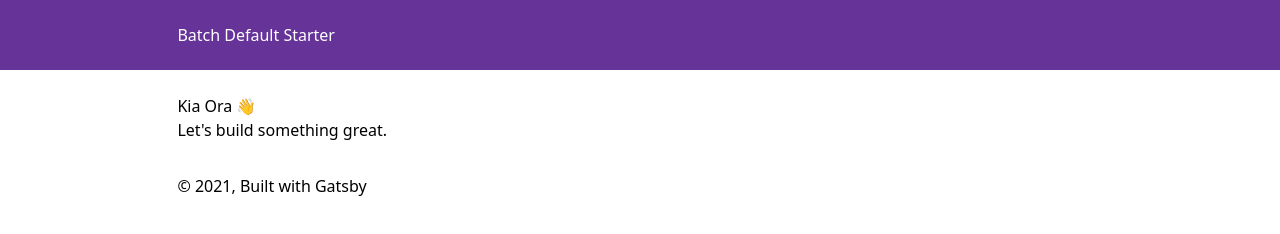
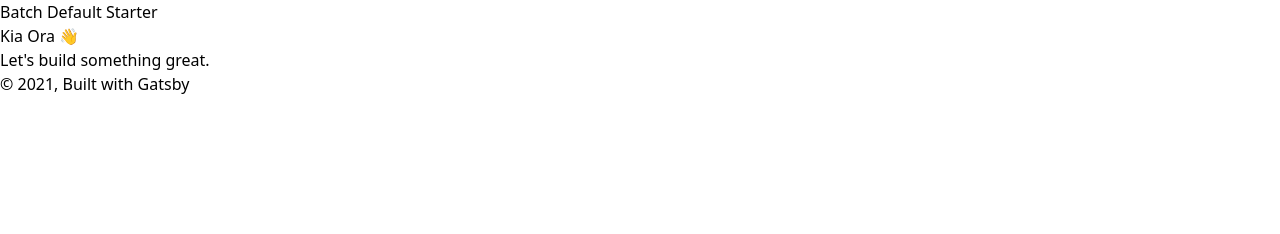
Before and after one commit to batchnz/gatsby-starter-batch, a Gatsby site: page / in a window 1280 px wide. Built offline with nearby package versions, Linux system fonts and the light colour scheme; Gatsby itself is replaced by a stand-in of ours.

Commit message:
chore: clean up templates, make footer component

```diff
--- /dev/null
+++ b/src/components/footer.jsx
@@ -0,0 +1,10 @@
+import * as React from "react"
+
+const Footer = () => (
+  <footer>
+    &copy; {new Date().getFullYear()}, Built with{" "}
+    <a href="https://www.gatsbyjs.com">Gatsby</a>
+  </footer>
+)
+
+export default Footer
--- a/src/components/header.jsx
+++ b/src/components/header.jsx
@@ -3,31 +3,8 @@ import PropTypes from "prop-types"
 import { Link } from "gatsby"
 
 const Header = ({ siteTitle }) => (
-  <header
-    style={{
-      background: `rebeccapurple`,
-      marginBottom: `1.45rem`,
-    }}
-  >
-    <div
-      style={{
-        margin: `0 auto`,
-        maxWidth: 960,
-        padding: `1.45rem 1.0875rem`,
-      }}
-    >
-      <h1 style={{ margin: 0 }}>
-        <Link
-          to="/"
-          style={{
-            color: `white`,
-            textDecoration: `none`,
-          }}
-        >
-          {siteTitle}
-        </Link>
-      </h1>
-    </div>
+  <header>
+    <Link to="/">{siteTitle}</Link>
   </header>
 )
 
--- a/src/components/layout.jsx
+++ b/src/components/layout.jsx
@@ -20,8 +20,6 @@
 // -- basic svg circle favicon
 // -- add default folder structure
 // -- check with team about folder and filename preferences (kabab-case folders)
-// -- index.js
-// -- clean templates
 // -- .env files
 // -- compontent resolvers
 // -- gatsby 4 (check if working with craft source)
@@ -32,6 +30,7 @@ import PropTypes from "prop-types"
 import { useStaticQuery, graphql } from "gatsby"
 
 import Header from "./header"
+import Footer from "./footer"
 
 const Layout = ({ children }) => {
   const data = useStaticQuery(graphql`
@@ -47,24 +46,8 @@ const Layout = ({ children }) => {
   return (
     <>
       <Header siteTitle={data.site.siteMetadata?.title || `Title`} />
-      <div
-        style={{
-          margin: `0 auto`,
-          maxWidth: 960,
-          padding: `0 1.0875rem 1.45rem`,
-        }}
-      >
-        <main>{children}</main>
-        <footer
-          style={{
-            marginTop: `2rem`,
-          }}
-        >
-          © {new Date().getFullYear()}, Built with
-          {` `}
-          <a href="https://www.gatsbyjs.com">Gatsby</a>
-        </footer>
-      </div>
+      <main>{children}</main>
+      <Footer />
     </>
   )
 }
```
